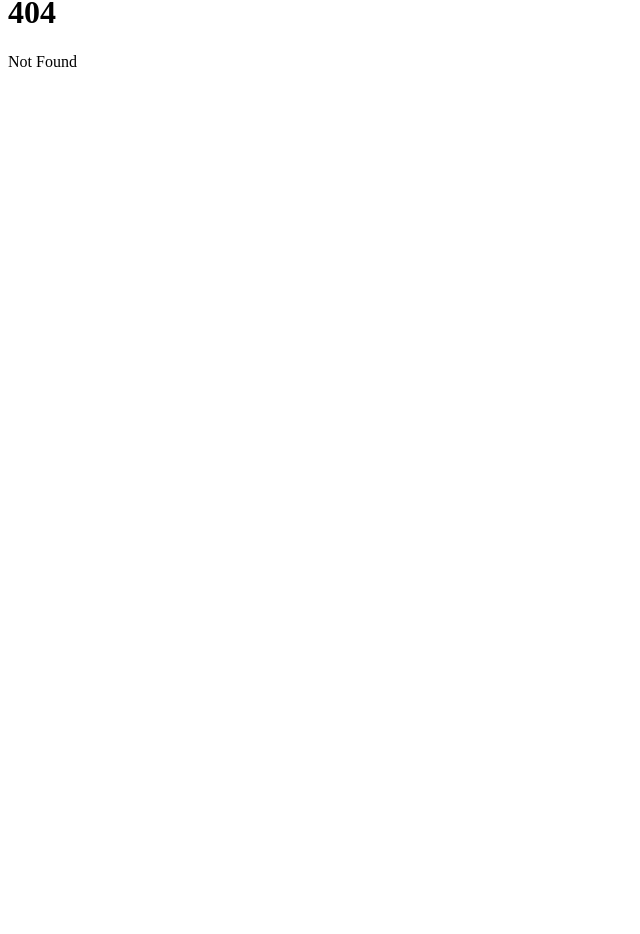
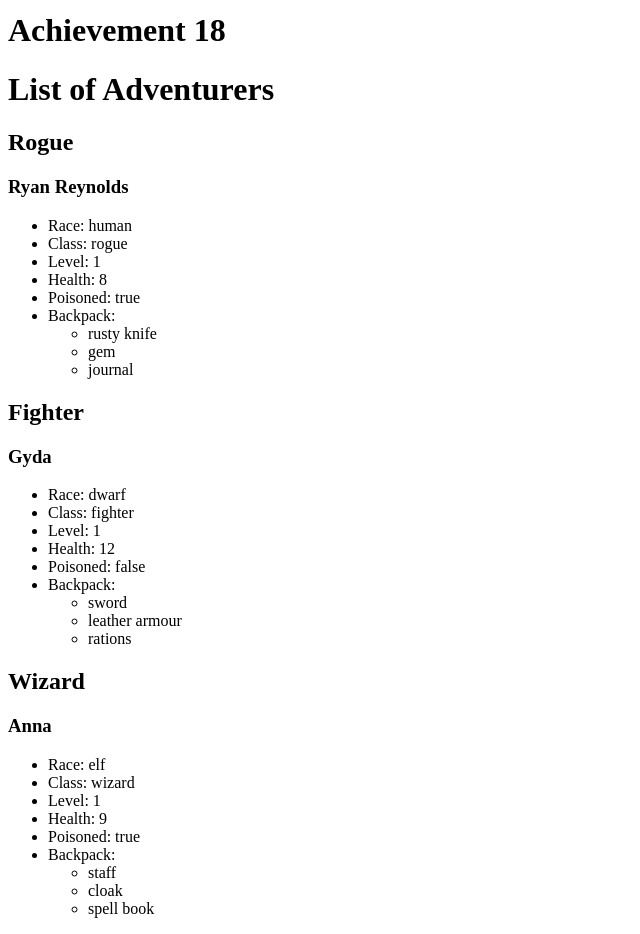
Before and after one commit to rashidhayato/cpnt-262-ach-15-16-17-18-19-20-deployed-sveltekit, a SvelteKit app: page /ach-18 in a window 1280 px wide. Before the commit this address had no page. Shown: the part 133-1067 px from the top of the page, without its empty margins (0-640 px from the left). Before the commit the page ends 800 px from the top, so only its background shows below. Built offline with nearby package versions, Linux system fonts and the light colour scheme.

Commit message:
adding achievement 18

```diff
--- a/src/routes/+layout.svelte
+++ b/src/routes/+layout.svelte
@@ -13,6 +13,7 @@
       <li><a href="menu"> menu </a></li>
        <li><a href="ach-16"> Achievement-16 </a></li>
       <li><a href="ach-17"> Achievement-17 </a></li>
+      <li><a href="ach-18"> Achievement-18 </a></li>
 
 
   </ul>
--- /dev/null
+++ b/src/routes/ach-18/+page.svelte
@@ -0,0 +1,148 @@
+<h1> Achievement 18</h1>
+<script>
+  /************/
+  /* Player 1 */
+  /************/
+
+  // Player 1 general
+  // const player1Name = 'Ryan Reynolds';
+  // const player1Race = 'human';
+  // const player1Class = 'rogue';
+  // let player1Level = 1;
+  // let player1Health = 8;
+
+  // Player 1 effects
+  // let player1Poisoned = true;
+
+  // Player 1 items
+  // let player1Backpack = [
+  //     'rusty knife',
+  //     'gem',
+  //     'journal'
+  //   ];
+
+  const player1 = {
+    name: 'Ryan Reynolds',
+    race: 'human',
+    class: 'rogue',
+    level: 1,
+    health: 8,
+    poisoned: true,
+    backpack: [
+      'rusty knife',
+      'gem',
+      'journal'
+    ]
+  }
+
+  /************/
+  /* Player 2 */
+  /************/
+
+  const player2 = {
+    name: "Gyda",
+    race: "dwarf",
+    class: "fighter",
+    level: 1,
+    health: 12,
+    poisoned: false,
+    backpack: [
+      'sword',
+      'leather armour',
+      'rations'
+    ]
+  }
+  /************/
+  /* Player 3 */
+  /************/
+  const player3 = {
+    name: 'Anna',
+    race: 'elf',
+    class: 'wizard ',
+    level: 1,
+    health: 9,
+    poisoned: true,
+    backpack: [
+      'staff',
+      'cloak',
+      'spell book',
+    ]
+
+  }
+
+  // Player 3 general
+  // const player3Name = 'Anna';
+  // const player3Race = 'elf';
+  // const player3Class = 'wizard';
+  // let player3Level = 1;
+  // let player3Health = 9;
+
+  // // Player 3 effects
+  // let player3Poisoned = true;
+
+  // // Player 3 items
+  // let player3Backpack = [
+  //     'staff',
+  //     'cloak',
+  //     'spell book'
+  // ];
+</script>
+
+<main>
+  <h1>List of Adventurers</h1>
+  <h2>Rogue</h2>
+  <div class="card">
+    <h3>{player1.name}</h3>
+    <ul>
+      <li>Race: {player1.race}</li>
+      <li>Class: {player1.class}</li>
+      <li>Level: {player1.level}</li>
+      <li>Health: {player1.health}</li>
+      <li>Poisoned: {player1.poisoned}</li>
+      <li>Backpack:
+        <ul>
+          {#each player1.backpack as item}
+            <li>{item}</li>
+          {/each}
+        </ul>
+      </li>
+    </ul>
+  </div>
+
+  <h2>Fighter</h2>
+  <div class="card">
+    <h3>{player2.name}</h3>
+    <ul>
+      <li>Race: {player2.race}</li>
+      <li>Class: {player2.class}</li>
+      <li>Level: {player2.level}</li>
+      <li>Health: {player2.health}</li>
+      <li>Poisoned: {player2.poisoned}</li>
+      <li>Backpack:
+        <ul>
+          {#each player2.backpack as item}
+            <li>{item}</li>
+          {/each}
+        </ul>
+      </li>
+    </ul>
+  </div>
+  <h2>Wizard</h2>
+  <div class="card">
+    <h3>{player3.name}</h3>
+    <ul>
+      <li>Race: {player3.race}</li>
+      <li>Class: {player3.class}</li>
+      <li>Level: {player3.level}</li>
+      <li>Health: {player3.health}</li>
+      <li>Poisoned: {player3.poisoned}</li>
+      <li>Backpack:
+        <ul>
+          {#each player3.backpack as item}
+            <li>{item}</li>
+          {/each}
+        </ul>
+      </li>
+    </ul>
+  </div>
+</main>
```
